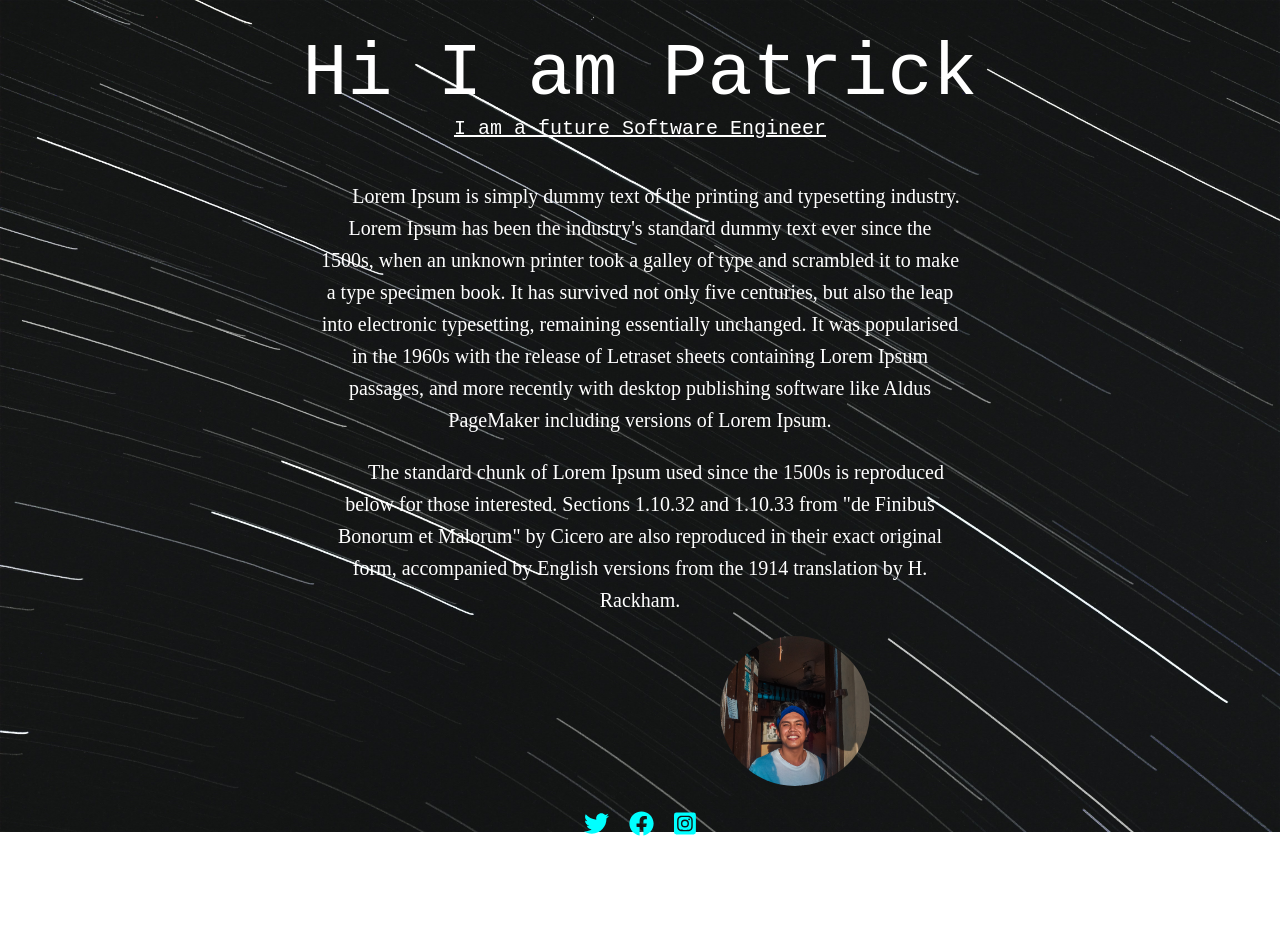
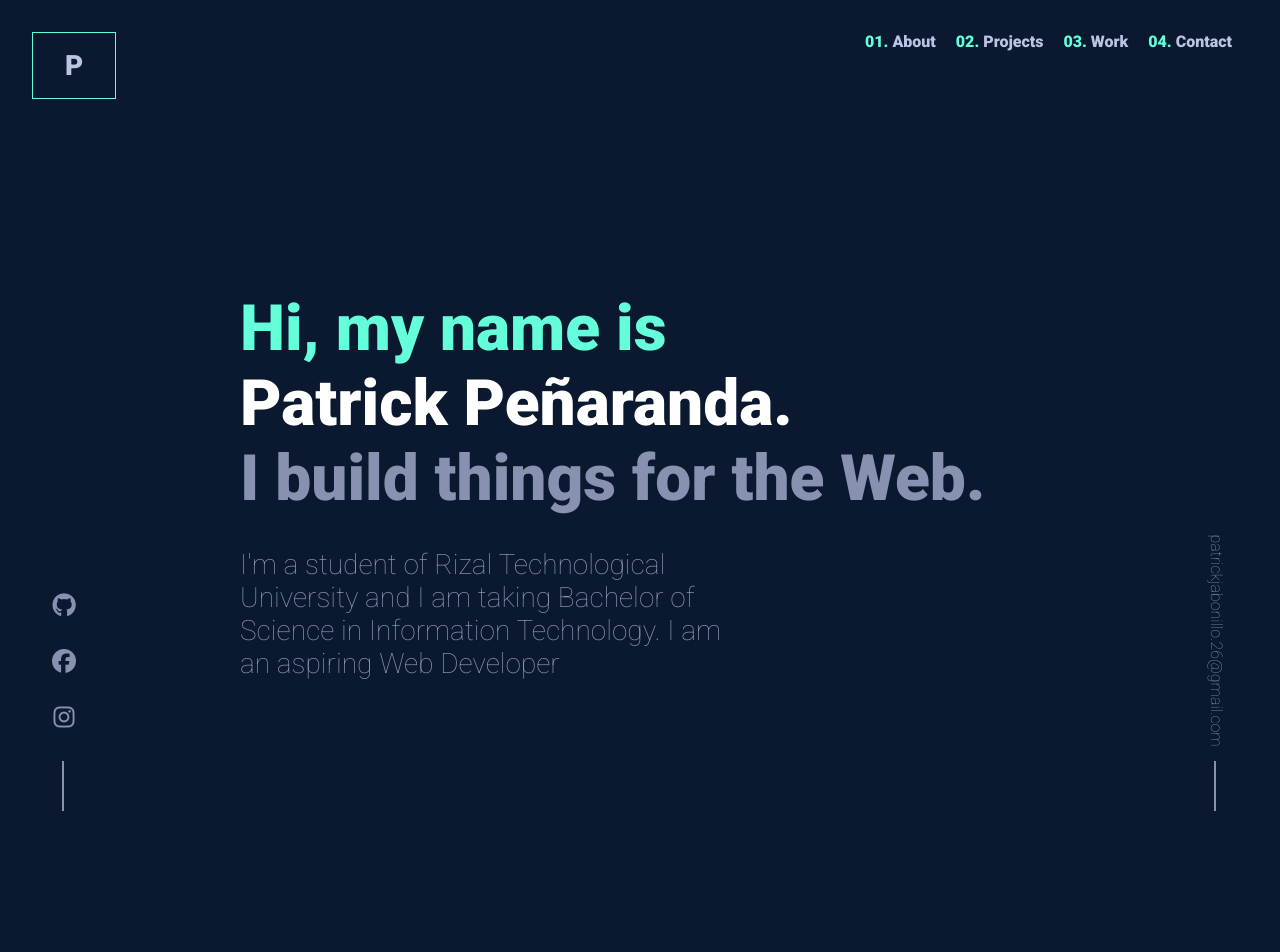
Before and after one commit to patrick23-commits/My-Portfolio, a plain HTML site: page index.html in a window 1280 px wide. Shown: the top 952 px of the page. Drawn offline with Linux system fonts and the light colour scheme.

Commit message:
Updated portfolio

```diff
--- a/index.html
+++ b/index.html
@@ -4,37 +4,102 @@
     <meta charset="UTF-8">
     <meta http-equiv="X-UA-Compatible" content="IE=edge">
     <meta name="viewport" content="width=device-width, initial-scale=1.0">
-    <link rel="stylesheet" id = "link"href="style.css">
+    <link rel="stylesheet" href="style.css">
+    <script src="https://kit.fontawesome.com/9e7aa5c30a.js" crossorigin="anonymous"></script>
+    <script src="index.js" defer async></script>
     <title>My Portfolio</title>
 </head>
 <body>
-    <script src="https://use.fontawesome.com/releases/v5.15.4/js/all.js" data-auto-a11y="true" ></script>
-    <div class="main">
-        <h2 class="name">Hi I am Patrick</h2>
-        <p class = "my-dream">I am a future Software Engineer</p>
-        <div class="description">
-            <p>Lorem Ipsum is simply dummy text of the printing and typesetting industry. Lorem Ipsum has been the industry's standard dummy text ever since the 1500s, when an unknown printer took a galley of type and scrambled it to make a type specimen book. It has survived not only five centuries, but also the leap into electronic typesetting, remaining essentially unchanged. It was popularised in the 1960s with the release of Letraset sheets containing Lorem Ipsum passages, and more recently with desktop publishing software like Aldus PageMaker including versions of Lorem Ipsum.</p>
+    <header>
+        <nav>
+            <a href="http://">P</a>
+            <ul>
+                <li>
+                    <span>01.</span>
+                    <a href="#about">About</a>
+                </li>
+                <li>
+                    <span>02.</span>
+                    <a href="#projects">Projects</a>
+                </li>
+                <li>
+                    <span>03.</span>
+                    <a href="http://">Work</a>
+                </li>
+                <li>
+                    <span>04.</span>
+                    <a href="http://">Contact</a>
+                </li>
+            </ul>
+        </nav>
+    </header>
+    <main>
+        <aside>
 
-            <p>The standard chunk of Lorem Ipsum used since the 1500s is reproduced below for those interested. Sections 1.10.32 and 1.10.33 from "de Finibus Bonorum et Malorum" by Cicero are also reproduced in their exact original form, accompanied by English versions from the 1914 translation by H. Rackham.</p>
-            <img src="myprofile.jpg" alt="me">
-        </div>
+            <i class="fa-brands fa-github"></i>
+            <i class="fa-brands fa-facebook"></i>
+            <i class="fa-brands fa-instagram"></i>
+            <div>
 
-        <div class="icons">
-            <i class="fab fa-twitter" style="cursor: pointer; font-size: 25px; margin: 0 10px 0 10px;"></i>
-            <i class="fab fa-facebook" style="cursor: pointer; font-size: 25px;margin: 0 10px 0 10px;"></i>
-            <i class="fab fa-instagram-square" style="cursor: pointer; font-size: 25px;margin: 0 10px 0 10px"></i><br>
+            </div>
 
-        </div>
-        <hr>
+        </aside>
+        <section class="intro">
+            <h1>Hi, my name is</h1>
+            <h1>Patrick Peñaranda.</h1>
+            <h1>I build things for the Web.</h1>
+            <h1>I'm a student of Rizal Technological University and I am taking Bachelor of Science in Information Technology.
+                    I am an aspiring Web Developer
+            </h1>
 
-        <div class = links>
-            <ul>
-                <li><a id = "link" href="#">HOME</a></li>
-                <li><a id = "link" href="#">PROJECTS</a></li>
-                <li><a id = "link" href="#">SKILLS</a></li>
-                <li><a id = "link" href="#">CONTACTS</a></li>
-            </ul>
-        </div>
-    </div>
+
+        </section>
+
+        <section id="about" >
+            <div class="content" id="about-content">
+                <h1>
+                    <span>01.</span>
+                    <span>About Me</span>
+                </h1>
+                <div>
+                    <p>Hello! My name is Patrick and I enjoy creating things that live on the internet. My interest in web development started back in 2020 when I decided to be serious in Programming — turns out hacking together a custom reblog button taught me a lot about HTML & CSS!</p>
+                    <p>Here are few technologies that I've been using: </p>
+                    <ul>
+                        <li>Javascript (ES6)</li>
+                        <li>React JS</li>
+                        <li>Flask (Python)</li>
+                        <li>Php</li>
+                    </ul>
+                </div>
+
+                <div class="image">
+
+                </div>
+            </div>
+
+        </section>
+        <section id="projects">
+            <div class="container">
+                <h1>
+                    <span>02.</span>
+                    <span>Projects</span>
+                </h1>
+            </div>
+        </section>
+
+        <aside>
+            <a href="mailto:patrickjabonillo.26@gmail.com">
+                patrickjabonillo.26@gmail.com
+            </a>
+
+            <div>
+
+            </div>
+        </aside>
+    </main>
+    <footer>
+        <p>Built by Patrick Peñaranda</p>
+        <p>&#169</p>
+    </footer>
 </body>
 </html>
--- /dev/null
+++ b/index.js
@@ -0,0 +1,9 @@
+window.onload=()=>{
+    let about = document.getElementById("about");
+
+    window.onscroll=()=>{
+        if(window.scrollY <= about.offsetTop + 10 && window.scrollY >= about.offsetTop-100){
+            about.childNodes[1].style.transform = "translateY(0)";
+        }
+    }
+}
--- a/style.css
+++ b/style.css
@@ -1,103 +1,199 @@
-html, body {
+@import url('https://fonts.googleapis.com/css2?family=Roboto:wght@100&display=swap');
+@import url('https://fonts.googleapis.com/css2?family=Roboto:wght@900&display=swap');
+:root {
+    --color: rgb(100, 255, 218);
+    --bg : rgb(10, 25, 47);
+    --gray : rgba(136, 146, 176, .2);
+}
+* {
+    box-sizing: border-box;
+    padding: 0;
     margin: 0;
-    padding: 0;
+    font-size: 16px;
+    color: var(--color);
+    background-color: var(--bg);
+    text-decoration: none;
+    font-family: "Roboto";
+    scroll-behavior: smooth;
 }
-img {
-    position: relative;
-    width: 150px;
-    border-radius: 50%;
-    margin-bottom: 20px;
+
+body {
+    height: 100%;
+    width: 100%;
 }
-.main {
+header {
+    width: inherit;
+}
+header > nav {
+    font-family: "Roboto" !important;
+    display: flex;
+    justify-content: space-between;
+    height: auto;
+    padding: 2rem;
+    font-weight: 900;
+}
+nav > ul > li{
+    display: inline;
+    margin-right: 1rem;
+
+}
+nav span {
+    font-size: 1rem;
+    color: var(--color);
+}
+nav a {
+    font-size: 1rem;
+    color: rgb(186, 197, 228);
+    transition: color .25s .05s ease-in-out;
+}
+nav a:hover {
+    color: var(--color) !important;
+}
+nav > :first-child {
+    border:1px solid var(--color);
+    width:fit-content;
+    padding: 1rem 2rem;
+    font-weight: 900;
+    font-size: 1.75rem;
+}
+main {
     display: flex;
     flex-direction: column;
-    width: 100%;
-    height: 100vh;
-    background-image: url("bg.jpg");
-    background-size: cover;
-    background-repeat: no-repeat;
-    padding-top: 2rem;
 }
-h2 {
-    margin: 0;
-    padding: 0;
-    text-align: center;
-    font-family: monospace;
-    color: white;
-    font-weight: lighter;
-    font-size: 75px;
-}
-hr {
-    margin-top: 20px;
-    border: 1px solid white;
-    width: 50%;
-}
-.main .description {
-    width: 50%;
-    margin: 0 auto;
-    color: white;
-    font-size: 20px;
-}
-.main .description img {
-    left: 25rem;
-}
-.main .description p {
-    line-height: 2rem;
-    text-indent: 2rem;
-    text-align: center;
-}
-.main .my-dream{
-    margin-top: 0;
-    text-align: center;
-    color: white;
-    font-family: monospace;
-    font-size: 20px;
-    text-decoration: underline;
+aside:nth-child(1){
+    position: fixed;
+    height: calc(100% - 15%);
+    display: flex;
+    left: 0 !important;
+    flex-direction: column;
+    justify-content: end;
+    align-content: center;
+    width: 10%;
 }
 
-.icons {
+aside:not(:first-child){
+    position: fixed;
+    height: calc(100% - 15%);
     display: flex;
-    justify-content: center;
-    color: aqua;
-    width: 75%;
-    margin: 0 auto;
+    right: 0;
+    flex-direction: column;
+    justify-content: end;
+    align-content: center;
+    padding-bottom: 0rem;
+    width: 10%;
 }
-.main .links {
-    width: 50%;
-    margin: 0 auto;
-    text-align: center;
-    word-spacing: 20px;
-    font-size: 25px;
+
+aside:not(:first-child) a {
+    position: relative;
+    width: 100%;
+    bottom: 22.5%;
+    transform: rotate(90deg);
+    color: rgb(136, 146, 176);
 
 }
-.main .links a {
-    text-decoration: none;
+aside:nth-child(1) i {
+    font-size: 1.5rem;
+    margin-bottom: 2rem;
+    text-align: center;
+    color: rgb(136, 146, 176);
+}
+aside > div{
+    border-right: 2px solid rgb(136, 146, 176) !important;
+
+    height: 50px;
+    width: 50%;
     border: none;
+}
+section {
+    margin-top: 10rem;
+    margin-left: 15rem;
+}
+section :not(:nth-child(4)){
+    font-size: 4rem;
+}
+section :nth-child(2){
     color: white;
-    transition: all 1s ease-out .25s;
 }
-.main .links ul li a:hover {
-    padding-bottom: 10px;
-    border-bottom: 5px solid white;
-    cursor: pointer;
-    color: rgb(134, 127, 127);
-    border-radius: 5px;
+section :nth-child(3), section :nth-child(4){
+    color: rgb(136, 146, 176);
 }
-.main .links ul {
-    list-style: none;
-}
-.main .links ul li{
-    display: inline;
+section :nth-child(4) {
+    max-width: 500px;
+    font-weight: 500;
+    font-size: 1.75rem;
+    min-width: 500px;
+    margin-top: 2rem;
 }
 
-@media(max-width:550px) {
-    .main {
-        height: 1000%;
-    }
-    .main .links ul li{
-        display: block;
-    }
-    .main .description img {
-        left: 25%;
-    }
+section#about {
+    position: relative;
+    top: 0;
+    margin-top: 25rem;
+    width: 65%;
+    padding: 3rem;
+    height: 100vh;
 }
+
+#about > .content {
+    border-top: 1px solid white;
+    height: 100%;
+    font-family: Verdana, Geneva, Tahoma, sans-serif !important;
+    display: grid;
+    grid-template-columns: repeat(2,1fr);
+    grid-template-rows: min-content 500px;
+    transform: translateY(50%);
+    transition: transform .15s .01s ease-in;
+}
+#about > .content h1{
+    transform: translateY(-50%);
+    background-color: var(--bg);
+    padding: 1rem;
+    grid-column: 1 / 3;
+    width: fit-content;
+}
+#about .content > .image {
+    background-image: url(./myprofile.jpg);
+    width: 100%;
+    background-repeat: no-repeat;
+    background-size: cover;
+    box-shadow: 10px 10px var(--gray);
+}
+#about .content > div > p{
+    font-size: 1.25rem;
+    margin-bottom: 1rem;
+}
+#about .content > div ul li{
+    list-style: none;
+    color: white;
+    font-size: 1rem !important;
+    margin-top: 0;
+    line-height: 2rem;
+}
+#about .content > div ul li::before{
+    content: "\2022";
+    color: var(--color);
+    font-weight: bold;
+    display: inline-block;
+    width: 1rem;
+}
+
+#projects {
+    width: 65%;
+    height: 100vh;
+    padding: 3rem;
+}
+#projects > .container {
+    border-top:1px solid white;
+}
+#projects > .container h1 {
+    transform: translateY(-50%);
+    width: fit-content;
+    padding: 1.5rem;
+}
+
+
+
+footer {
+    text-align: center;
+    padding: 2rem;
+}
```
Also changed, not shown: bg.jpg (deleted).
